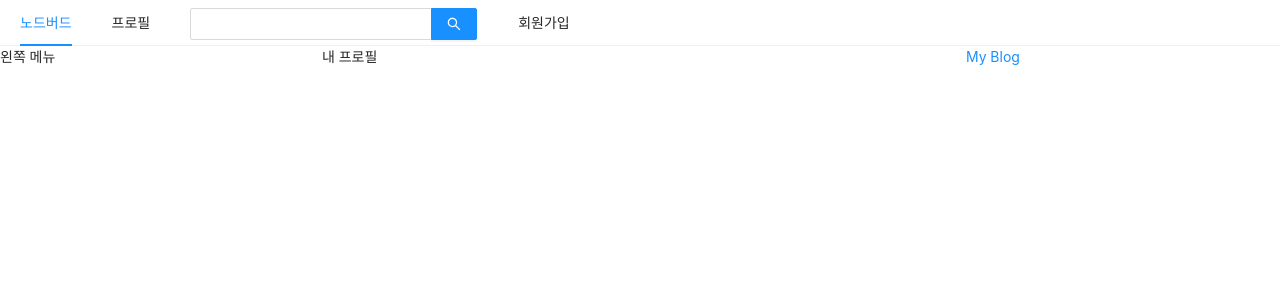
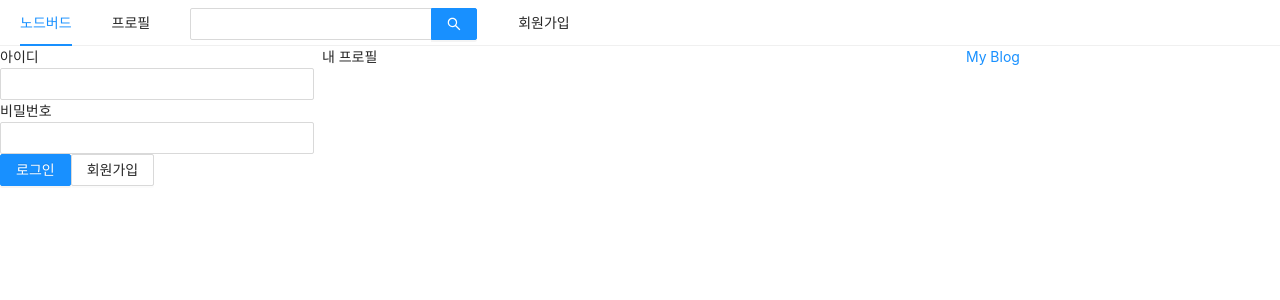
Before and after one commit to hong-kyungs/react-nodebird, a Next.js app in the folder prepare/front/: page /profile in a window 1280 px wide. Shown: the top 300 px of the page. Built offline with nearby package versions, Linux system fonts and the light colour scheme.

Commit message:
로그인 폼 만들기

```diff
--- a/prepare/front/components/AppLayout.js
+++ b/prepare/front/components/AppLayout.js
@@ -1,9 +1,15 @@
-import React from 'react';
+import React, { useState } from 'react';
+
 import PropTypes from 'prop-types';
 import Link from 'next/link';
 import { Menu, Input, Row, Col } from 'antd';
 
+import UserProfile from './UserProfile';
+import LoginForm from './LoginForm';
+
 const AppLayout = ({ children }) => {
+	//서버없이 로그인 유무를 확인할 수 없으므로, dummy data를 이용한다.
+	const [isLoggedIn, setIsloggedIn] = useState(false);
 	return (
 		<div>
 			<Menu mode='horizontal'>
@@ -28,7 +34,7 @@
 			</Menu>
 			<Row gutter={8}>
 				<Col xs={24} md={6}>
-					왼쪽 메뉴
+					{isLoggedIn ? <UserProfile /> : <LoginForm />}
 				</Col>
 				<Col xs={24} md={12}>
 					{children}
@@ -40,7 +46,7 @@
 					<a
 						href='https://hong-kyungs.github.io/'
 						target='_blank'
-						rel='noreferer noopener'>
+						rel='noreferrer noopener'>
 						My Blog
 					</a>
 				</Col>
--- /dev/null
+++ b/prepare/front/components/LoginForm.js
@@ -0,0 +1,48 @@
+import React, { useCallback, useState } from 'react';
+import { Form, Input, Button } from 'antd';
+import Link from 'next/link';
+
+const LoginForm = () => {
+	const [id, setId] = useState('');
+	const [password, setPassword] = useState('');
+
+	const onChangeId = useCallback((e) => {
+		setId(e.target.value);
+	}, []);
+
+	const onChangePassword = useCallback((e) => {
+		setPassword(e.target.value);
+	}, []);
+	return (
+		<Form>
+			<div>
+				<label htmlFor='user-id'>아이디</label>
+				<br />
+				<Input name='user-id' value={id} onChange={onChangeId} required />
+			</div>
+			<div>
+				<label htmlFor='user-password'>비밀번호</label>
+				<br />
+				<Input
+					name='user-password'
+					type='password'
+					value={password}
+					onChange={onChangePassword}
+					required
+				/>
+			</div>
+			<div>
+				<Button type='primary' htmlType='submit' loading={false}>
+					로그인
+				</Button>
+				<Link href='/signup'>
+					<a>
+						<Button>회원가입</Button>
+					</a>
+				</Link>
+			</div>
+		</Form>
+	);
+};
+
+export default LoginForm;
--- /dev/null
+++ b/prepare/front/components/UserProfile.js
@@ -0,0 +1,5 @@
+import React from 'react';
+
+const UserProfile = () => {};
+
+export default UserProfile;
```
